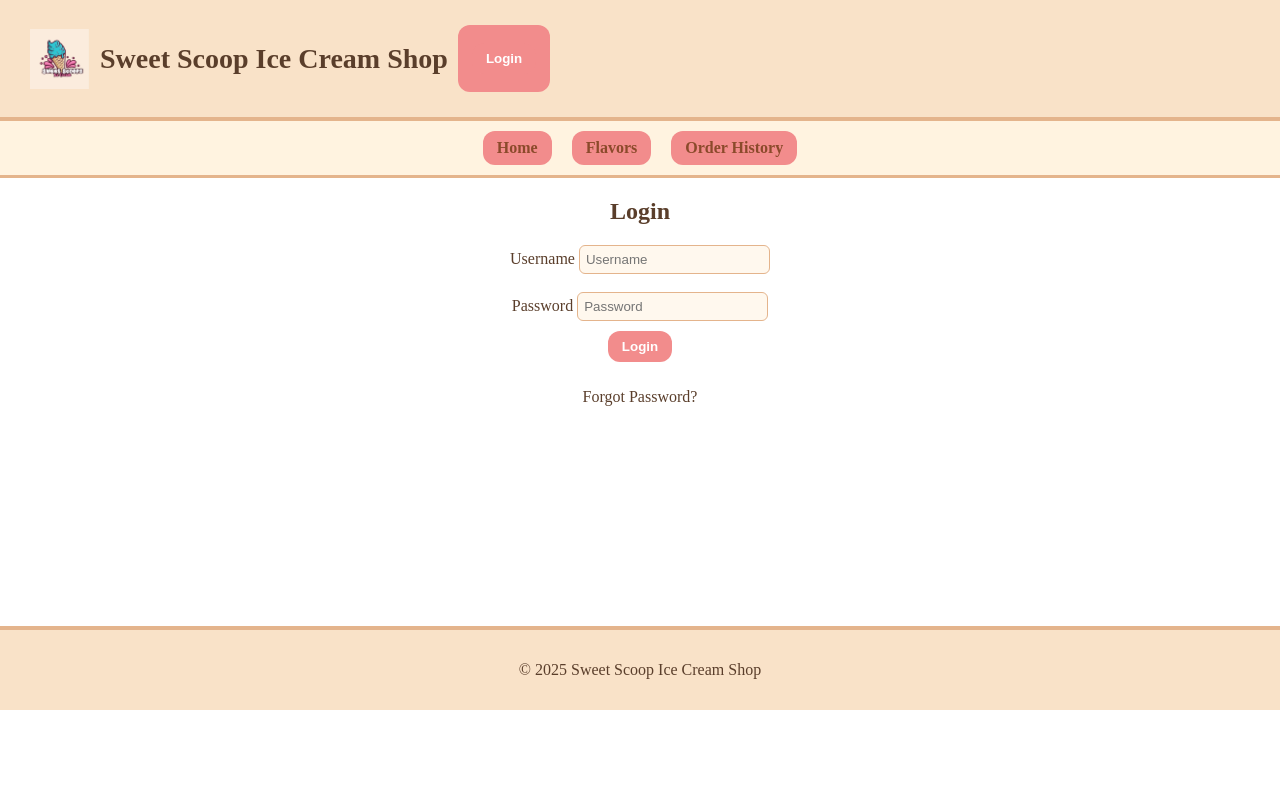
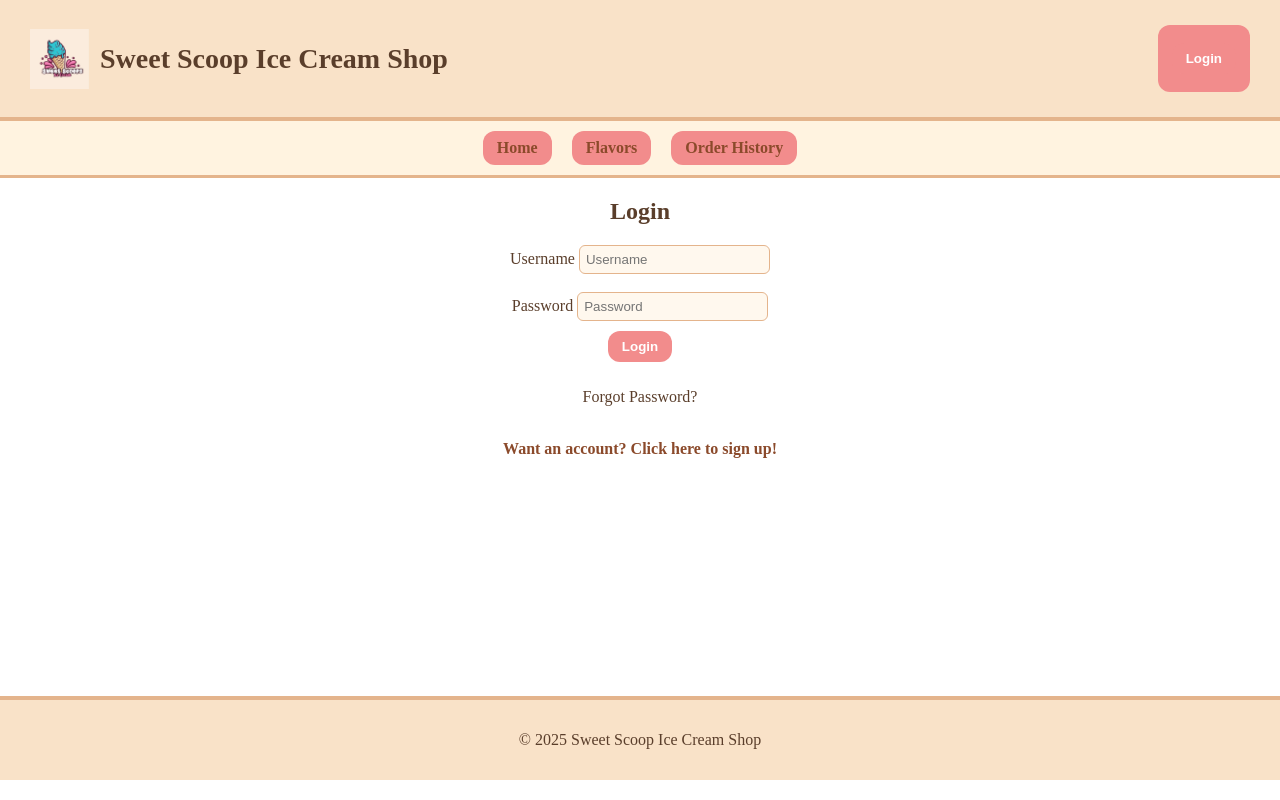
Before and after one commit to l-qu/ensf-381-assignment4, a React (Create React App) app in the folder frontend/: page /login in a window 1280 px wide. Built offline with nearby package versions, Linux system fonts and the light colour scheme.

Commit message:
Style changes

```diff
--- a/frontend/src/StyleSheet.css
+++ b/frontend/src/StyleSheet.css
@@ -18,12 +18,16 @@ border-bottom: 4px solid #e4b48c;
 font-weight: bold;
 }
 
-
 header h1 {
 margin: 0;
 font-size: 28px;
 font-weight: bold;
 }
+
+.login-control{
+    margin-left: auto;
+}
+
 /* Navigation bar under header */
 .navbar {
 background: #fff3e0;
@@ -99,8 +103,6 @@ justify-items: center;
 margin: 20px;
 }
 
-10
-
 .flavor-card {
 background: #fff8ee;
 border: 2px solid #e4b48c;
@@ -110,6 +112,7 @@ width: 180px;
 text-align: center;
 margin: 0 auto;
 }
+
 .order-list{
 background: #fff8ee;
 border: 2px solid #e4b48c;
@@ -119,3 +122,8 @@ width: 300px;
 margin: 0 auto;
 text-align: center;
 }
+
+.no-button-link{
+    background: #ffffff;
+    color: #8b4a2b;
+}
--- a/frontend/src/components/LoginForm.js
+++ b/frontend/src/components/LoginForm.js
@@ -1,16 +1,19 @@
-import React,{useState,useEffect,createContext} from "react";
+import React,{useState, createContext} from "react";
 import AuthMessage from "./AuthMessage";
+import { Link, useNavigate } from "react-router-dom";
 
 export const AuthContext = createContext();
 
 function LoginForm(){
-
   const [username,setUsername]=useState("")
   const [password,setPassword]=useState("")
   const [status,setStatus]=useState(null)
 
-const handleLogin = (e) => {
-  e.preventDefault(); // ⚡ Stop form submission
+  const navigate = useNavigate();
+
+  const handleLogin = async (e) => {
+    e.preventDefault();
+
     if (username === "" || password === "") {
       setStatus({ type: "error", message: "Fields cannot be empty" });
       return;
@@ -28,19 +31,24 @@ const handleLogin = (e) => {
         // ⚠ jsonplaceholder doesn't have 'password', using email as password here
         if (user && user.email === password) {
           setStatus({ type: "success", message: "Login successful" });
+
+          // save login data
+          localStorage.setItem("loggedInUser", JSON.stringify({
+            id: user.id,
+            username: user.username,
+          }));
+
           setTimeout(() => window.location = "/flavors", 2000);
         } else {
           setStatus({ type: "error", message: "Invalid credentials" });
         }
     });
   };
-
   return(
-
   <AuthContext.Provider value={{status}}>
 
     <div className="login-form">
-<form>
+      <form onSubmit = {handleLogin}>
       <h2 className="login-title">Login</h2>
 
       <label >Username </label>
@@ -49,7 +57,9 @@ className="login-input"
         placeholder="Username"
         onChange={(e)=>setUsername(e.target.value)}
       />
+
       <br/><br/>
+
       <label>Password </label>
       <input
         className="login-input"
@@ -57,7 +67,9 @@ type="password"
         placeholder="Password"
         onChange={(e)=>setPassword(e.target.value)}
       />
+
       <br/>
+
       <button
       className="login-button"
       onClick={handleLogin}
@@ -66,7 +78,7 @@ Login
       </button>
 
       <p className="forgot-password">Forgot Password?</p>
-
+      <Link to="/signup" className = "no-button-link">Want an account? Click here to sign up!</Link>
       <AuthMessage/>
       </form>
     </div>
@@ -74,7 +86,6 @@ Login
   </AuthContext.Provider>
 
   )
-
 }
 
 export default LoginForm;
--- a/frontend/src/components/SignupForm.js
+++ b/frontend/src/components/SignupForm.js
@@ -149,11 +149,9 @@ function SignupForm() {
         <button className="login-button" type="submit">
           Signup
         </button>
+        <br />
 
-        <p className="forgot-password">
-          Already have an account? <Link to="/login">Login</Link>
-        </p>
-
+        <Link to="/login" className = "no-button-link">Already have an account? Login</Link>
         {status && <DisplayStatus type={status.type} message={status.message} />}
       </form>
     </div>
--- a/frontend/src/pages/LoginPage.js
+++ b/frontend/src/pages/LoginPage.js
@@ -11,7 +11,6 @@ return(
 
 <Header/>
 <LoginForm/>
-
 <Footer/>
 
 </div>
```
Lines whose indentation alone changed are shown as unchanged.
